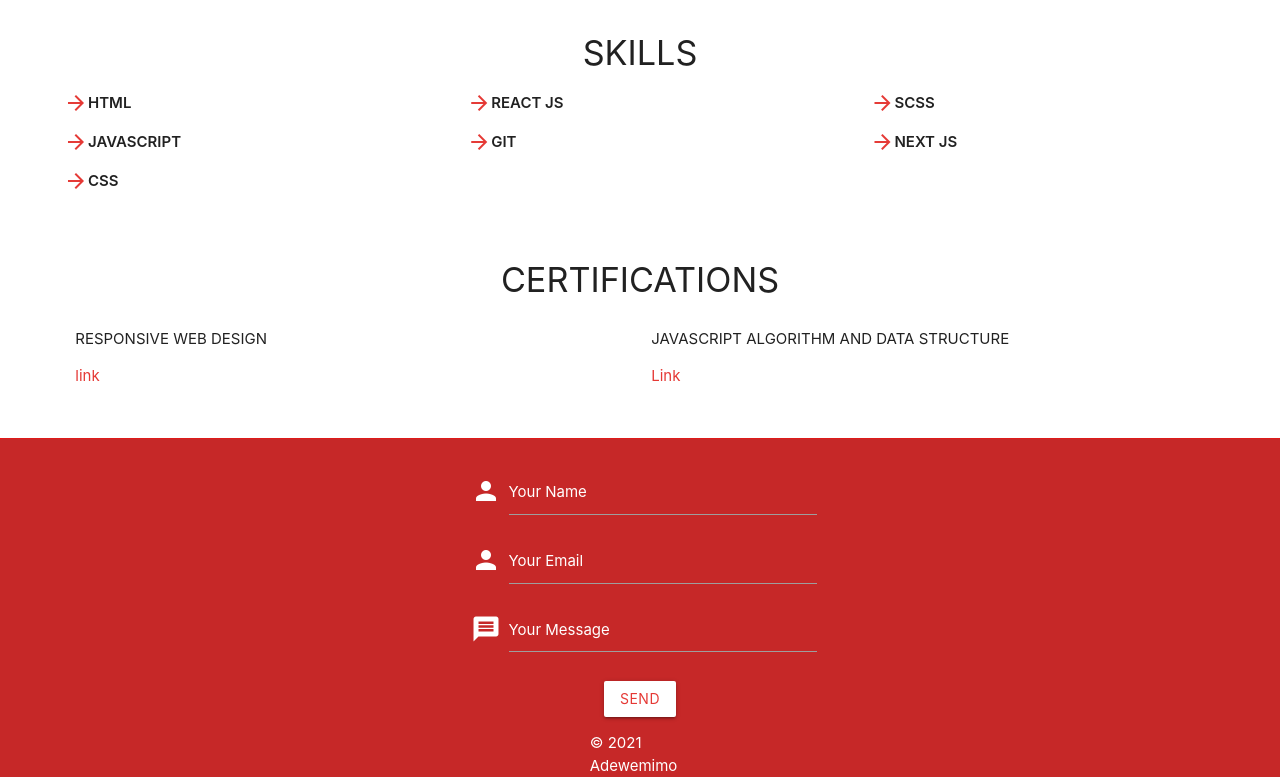
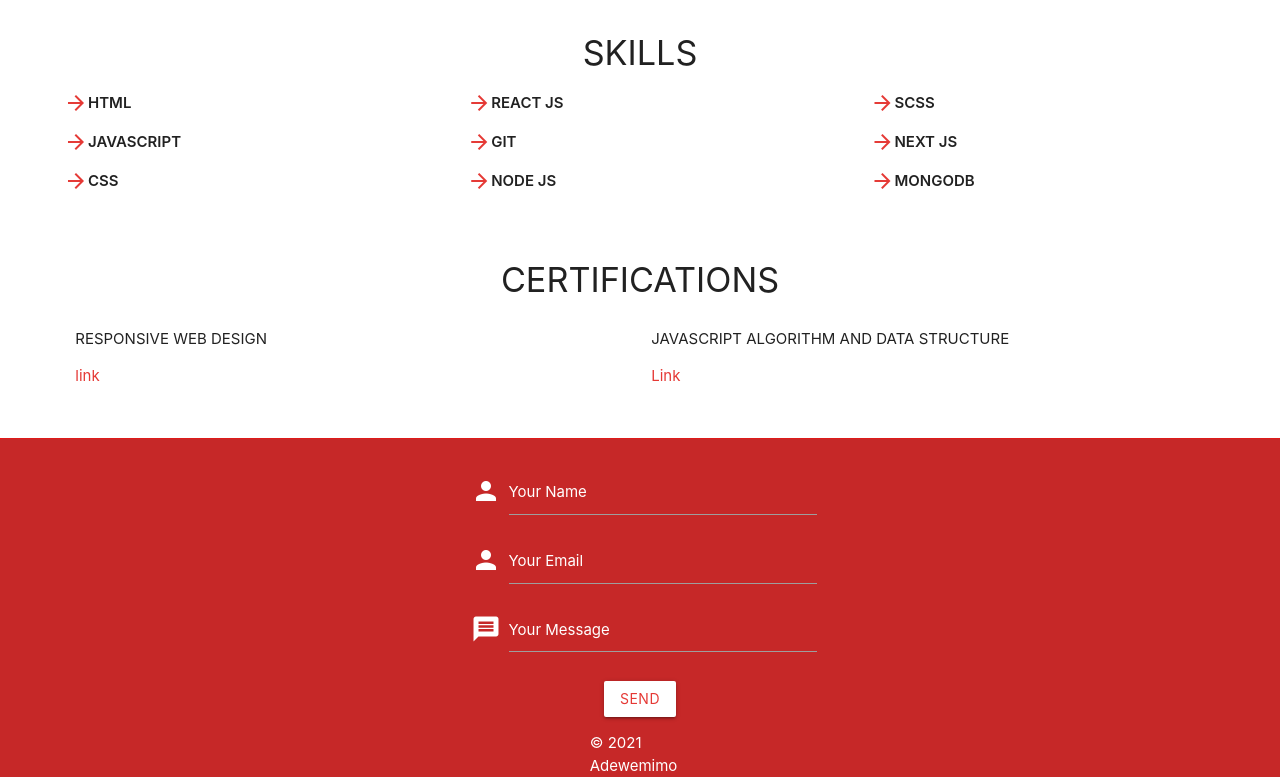
Before and after one commit to abiona01/HNG8-Backend-resume, a website: page public/index.html in a window 1280 px wide. Shown: the part 738-1515 px from the top of the page. Drawn offline with nearby package versions, Linux system fonts and the light colour scheme.

Commit message:
skills updated

```diff
--- a/public/index.html
+++ b/public/index.html
@@ -160,6 +160,14 @@
 						<i class="material-icons red-text text-darken-1">arrow_forward</i
 						>CSS
 					</li>
+					<li>
+						<i class="material-icons red-text text-darken-1">arrow_forward</i
+						>NODE JS
+					</li>
+					<li>
+						<i class="material-icons red-text text-darken-1">arrow_forward</i
+						>MONGODB
+					</li>
 				</ul>
 			</section>
 			<section class="certifications" id="certifications">
```
